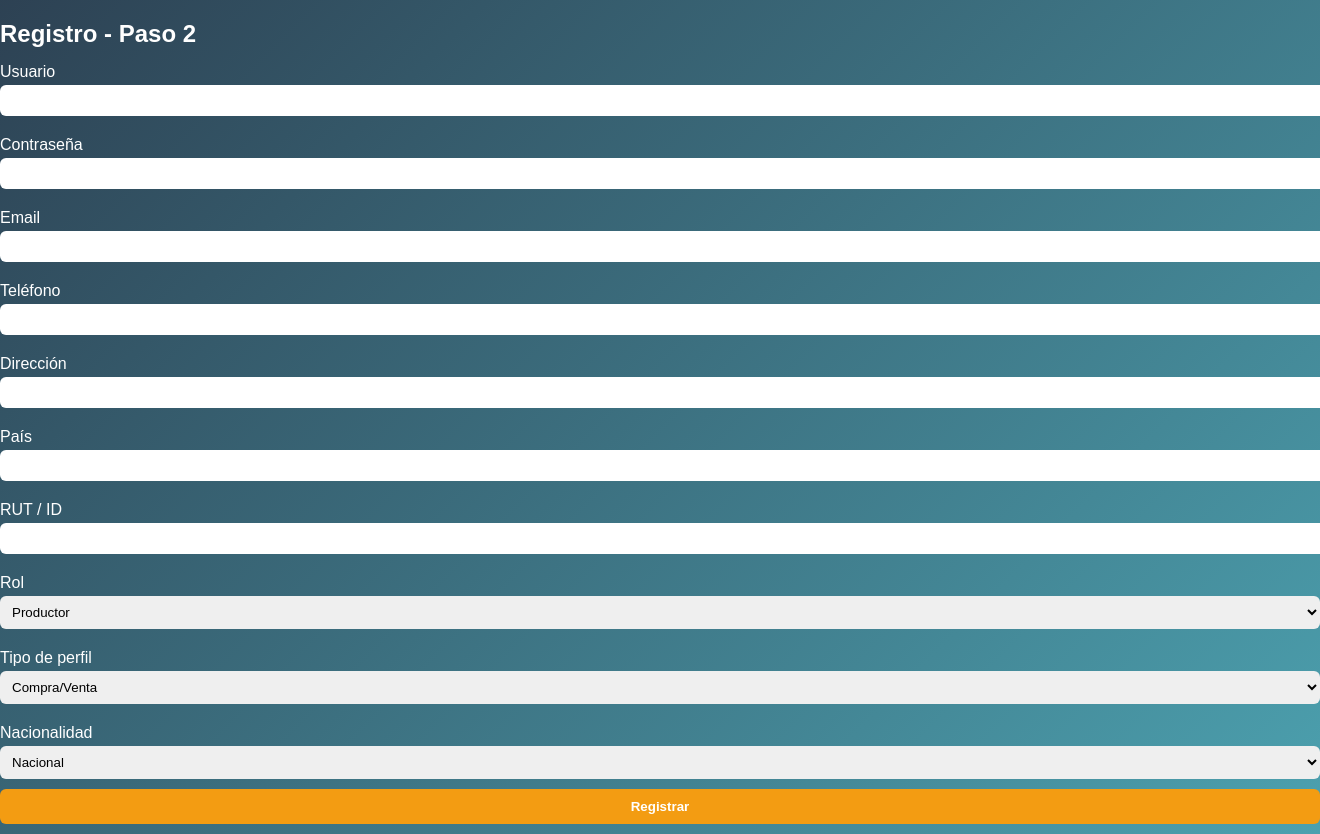
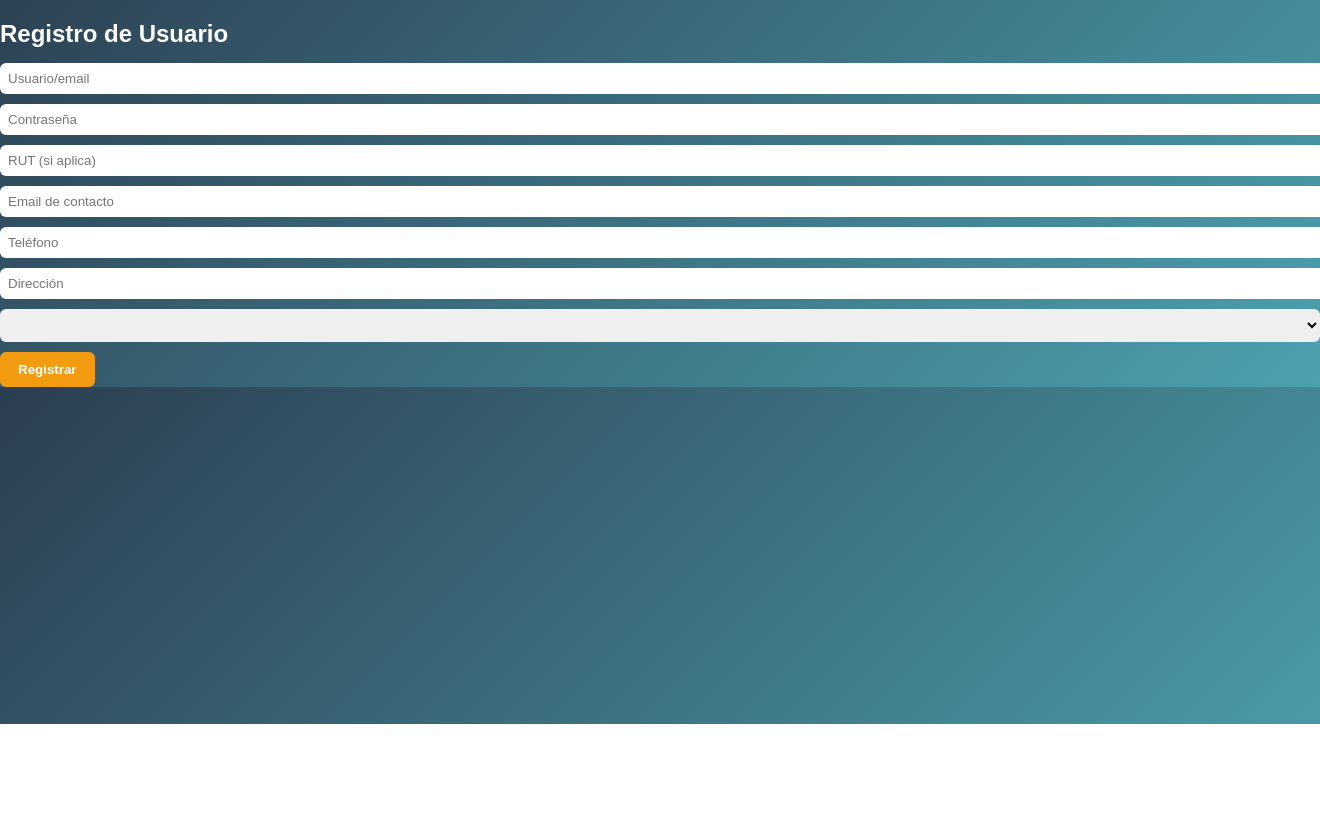
Before and after one commit to crhistopher09ponce04-art/Window-Shopping, a Flask app: page /register in a window 1320 px wide; the page is wider, and only the part inside the window is pictured. Shown: the part 76-910 px from the top of that part. After the commit the page ends 800 px from the top of that part, so only its background shows below. Run offline with Flask 3, Linux system fonts and the light colour scheme; lists and menus that the app fills with data are empty.

Commit message:
Update register.html

```diff
--- a/templates/register.html
+++ b/templates/register.html
@@ -1,43 +1,24 @@
 {% extends "base.html" %}
 {% block content %}
-  <h2>{{ t("Registro - Paso 2", "Register - Step 2") }}</h2>
-  {% if error %}<div class="flash">{{ error }}</div>{% endif %}
-  <form method="POST">
-    <label>{{ t("Usuario", "Username") }}</label>
-    <input type="text" name="username">
-    <label>{{ t("Contraseña", "Password") }}</label>
-    <input type="password" name="password">
-    <label>Email</label>
-    <input type="email" name="email">
-    <label>{{ t("Teléfono", "Phone") }}</label>
-    <input type="text" name="phone">
-    <label>{{ t("Dirección", "Address") }}</label>
-    <input type="text" name="address">
-    <label>{{ t("País", "Country") }}</label>
-    <input type="text" name="pais">
-    <label>RUT / ID</label>
-    <input type="text" name="rut">
-
-    <label>{{ t("Rol", "Role") }}</label>
+<h2>{{ t("Registro de Usuario","User Registration") }}</h2>
+<form method="post">
+    <input type="text" name="username" placeholder="Usuario/email">
+    <input type="password" name="password" placeholder="Contraseña">
+    <input type="text" name="rut" placeholder="RUT (si aplica)">
+    <input type="text" name="email" placeholder="Email de contacto">
+    <input type="text" name="phone" placeholder="Teléfono">
+    <input type="text" name="address" placeholder="Dirección">
     <select name="rol">
-      {% for r in roles_cv + roles_srv %}
-        <option>{{ r }}</option>
-      {% endfor %}
+        {% for r in roles_cv if perfil_tipo=='compra_venta' %}
+            <option value="{{ r }}">{{ r }}</option>
+        {% endfor %}
+        {% for r in roles_srv if perfil_tipo=='servicios' %}
+            <option value="{{ r }}">{{ r }}</option>
+        {% endfor %}
     </select>
-
-    <label>{{ t("Tipo de perfil", "Profile type") }}</label>
-    <select name="perfil_tipo">
-      <option value="compra_venta">{{ t("Compra/Venta", "Trade") }}</option>
-      <option value="servicios">{{ t("Servicios", "Services") }}</option>
-      <option value="dual">{{ t("Dual (Packing/Frigorífico)", "Dual") }}</option>
-    </select>
-
-    <label>{{ t("Nacionalidad", "Nationality") }}</label>
-    <select name="nacionalidad">
-      <option value="nacional">{{ t("Nacional", "National") }}</option>
-      <option value="extranjero">{{ t("Extranjero", "Foreign") }}</option>
-    </select>
-
-    <input type="submit" value="{{ t('Registrar', 'Register') }}" class="btn">
-  </form>
+    <input type="hidden" name="perfil_tipo" value="{{ perfil_tipo }}">
+    <input type="hidden" name="nacionalidad" value="{{ nacionalidad }}">
+    <button type="submit">{{ t("Registrar","Register") }}</button>
+</form>
+{% if error %}<div class="flash error">{{ error }}</div>{% endif %}
 {% endblock %}
```
